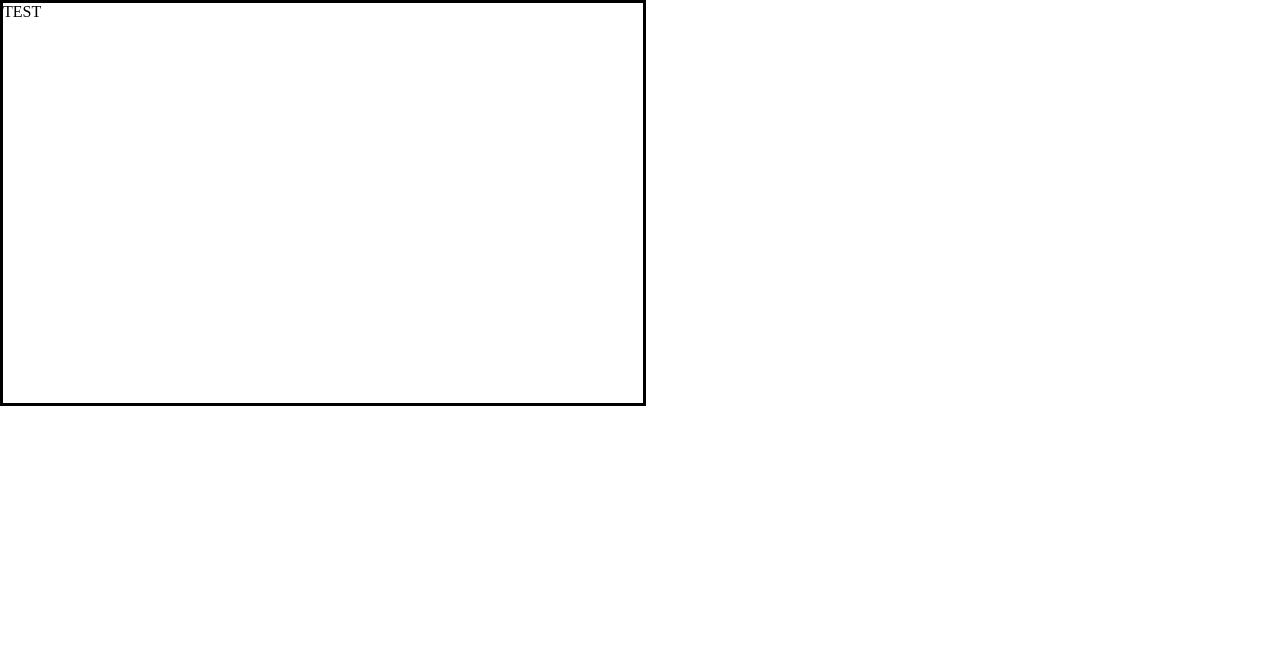
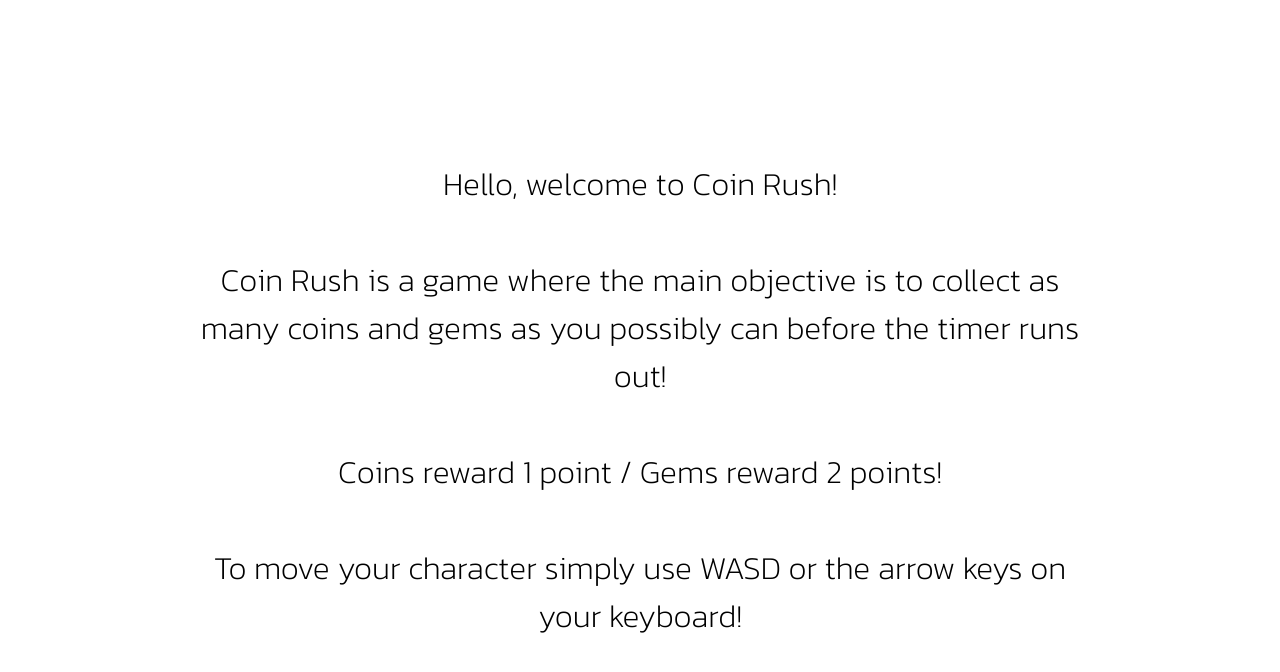
Before and after one commit to AdeshPawaroo/Coin-Rush, a website built with webpack: page index.html in a window 1280 px wide. Both pictures are taken after a click on the button "Instructions". Built offline with Linux system fonts and the light colour scheme.

Commit message:
add basic styling to instructions

```diff
--- a/index.html
+++ b/index.html
@@ -22,7 +22,19 @@
         </div>
     </div>
     <div id="instructions-container" style="display: none;">
-        <div id="instructions">TEST</div>
+        <div id="instructions">
+            Hello, welcome to Coin Rush!
+            <br>
+            <br>
+            Coin Rush is a game where the main objective is to collect as many coins and gems as you possibly can before the timer runs out!
+            <br>
+            <br>
+            Coins reward 1 point / Gems reward 2 points!
+            <br>
+            <br>
+            To move your character simply use WASD or the arrow keys on your keyboard!
+            <br>
+        </div>
     </div>
     <div id="game-canvas-container" style="display: none;">
         <div id="timer">1111</div>
--- a/src/index.js
+++ b/src/index.js
@@ -58,7 +58,7 @@ document.addEventListener("DOMContentLoaded", function() {
 
     document.getElementById("instruction-button").addEventListener("click", function() {
         document.getElementById("splash-page").style.display = "none";
-        document.getElementById("instructions-container").style.display = "block";
+        document.getElementById("instructions-container").style.display = "flex";
     });
 
     document.getElementById("background-btn-1").addEventListener("click", function() {
--- a/src/index.scss
+++ b/src/index.scss
@@ -69,12 +69,19 @@
 #instructions-container {
     height: 100%;
     width: 100%;
+    display: flex;
+    justify-content: center;
+    align-items: center;
 }
 
 #instructions {
-    border: black solid;
-    height: 50%;
-    width: 50%;
+    height: 70%;
+    width: 70%;
+    display: flex;
+    align-items: center;
+    text-align: center;
+    font-family: 'Kanit', sans-serif;
+    font-size: 2rem;
 }
 
 html, body {
```
Also changed, not shown: dist/main.css, dist/main.js.
